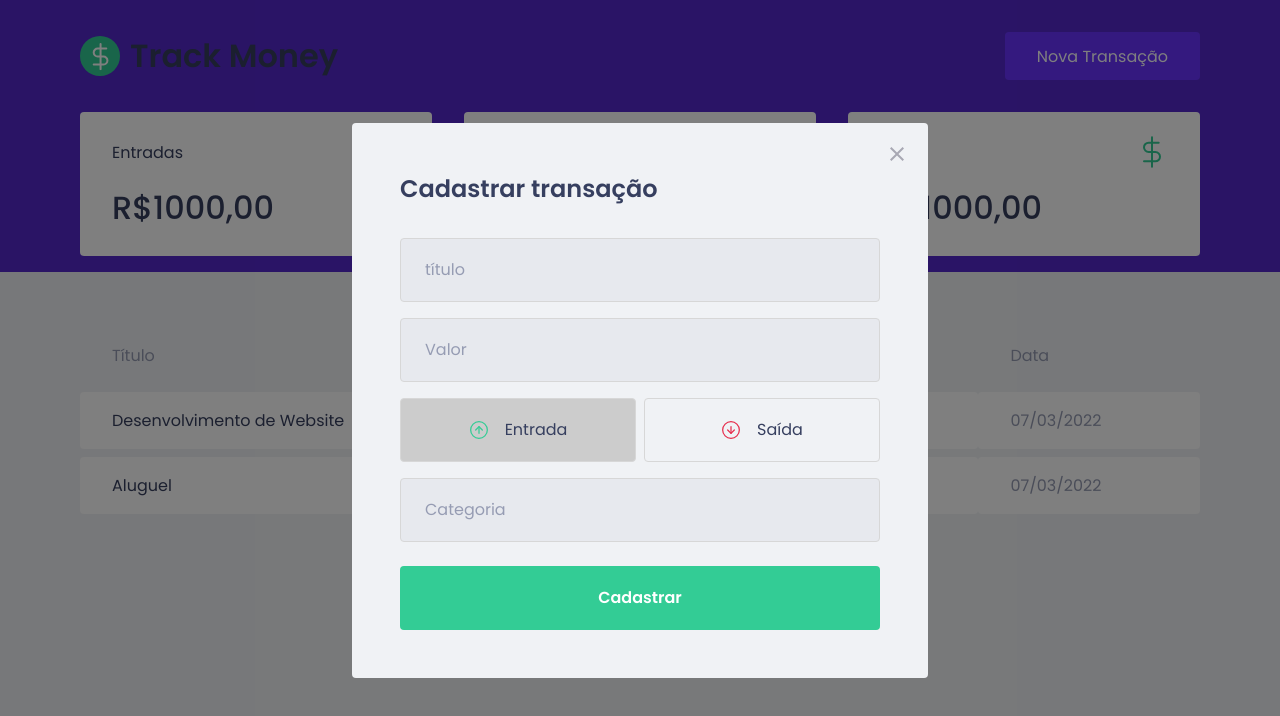
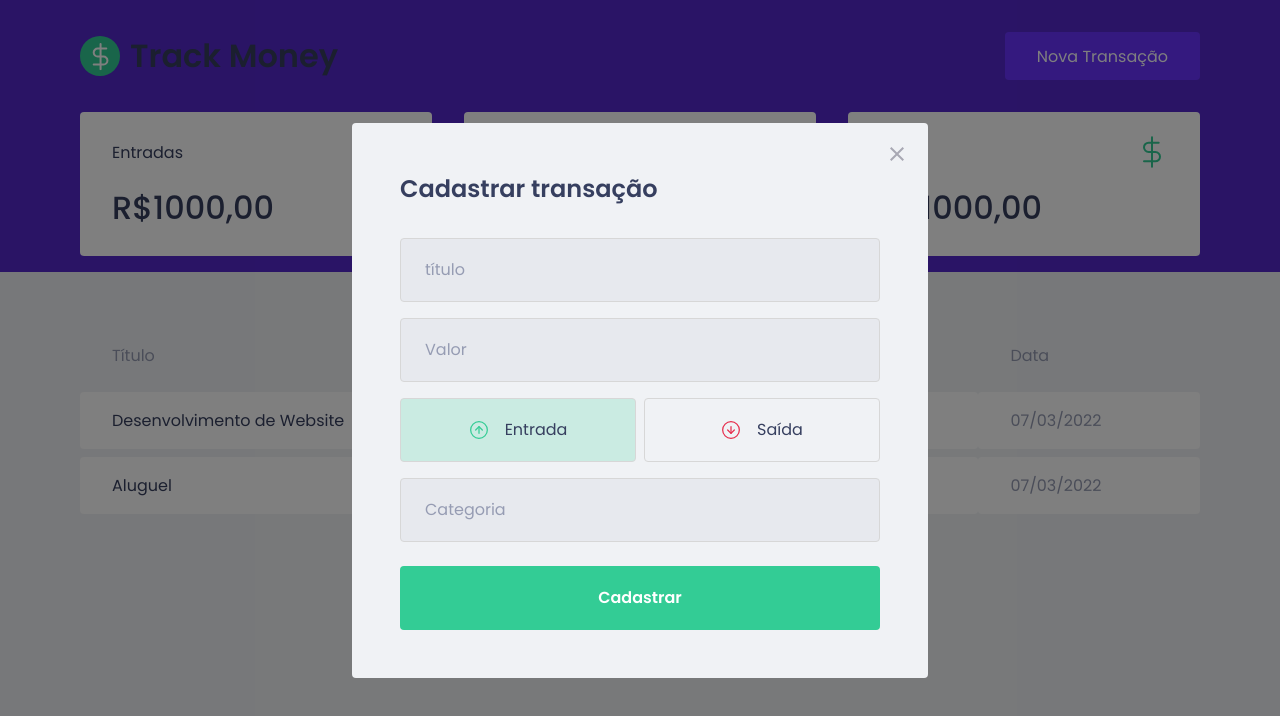
Before and after one commit to bylucaspaiva/ignite-reactjs, a React (Create React App) app: page / in a window 1280 px wide. Both pictures are taken after a click on the button "Nova Transação". Shown: the top 716 px of the page. Built offline with nearby package versions, Linux system fonts and the light colour scheme; no server answers; what miragejs would draw is missing.

Commit message:
style: styling better the buttons

```diff
--- a/src/components/NewTransactionModal/index.tsx
+++ b/src/components/NewTransactionModal/index.tsx
@@ -44,6 +44,7 @@ export function NewTransactionModal ({isOpen, onRequestClose} : NewTransactionMo
               type="button"
               onClick={() => setType('deposit')}
               isActive={type === 'deposit'}
+              activeColor="green"
             >
               <img src={incomeImg} alt="entrada"/>
               <span>Entrada</span>
@@ -52,6 +53,7 @@ export function NewTransactionModal ({isOpen, onRequestClose} : NewTransactionMo
               type="button"
               onClick={() => setType('withdraw')}
               isActive={type === 'withdraw'}
+              activeColor="red"
             >
               <img src={outcomeImg} alt="saída"/>
               <span>Saída</span>
--- a/src/components/NewTransactionModal/styles.ts
+++ b/src/components/NewTransactionModal/styles.ts
@@ -1,5 +1,5 @@
 import styled from 'styled-components';
-import { darken } from 'polished';
+import { darken, transparentize } from 'polished';
 
 export const Container = styled.form`
   h2 {
@@ -56,6 +56,12 @@ export const TransactionTypeContainer = styled.div`
 `
 interface RadioBoxProps {
   isActive: boolean;
+  activeColor: 'green' | 'red';
+}
+
+const colors = {
+  green: '#33CC95',
+  red: '#E62E4D'
 }
 
 export const RadioBox = styled.button<RadioBoxProps>`
@@ -63,7 +69,9 @@ export const RadioBox = styled.button<RadioBoxProps>`
     border: 1px solid #d7d7d7;
     border-radius: 0.25rem;
 
-    background: ${(props) => props.isActive ? '#ccc' : 'transparent'};
+    background: ${(props) => props.isActive
+    ? transparentize(0.8, colors[props.activeColor])
+    : 'transparent'};
 
     display: flex;
     align-items: center;
```
